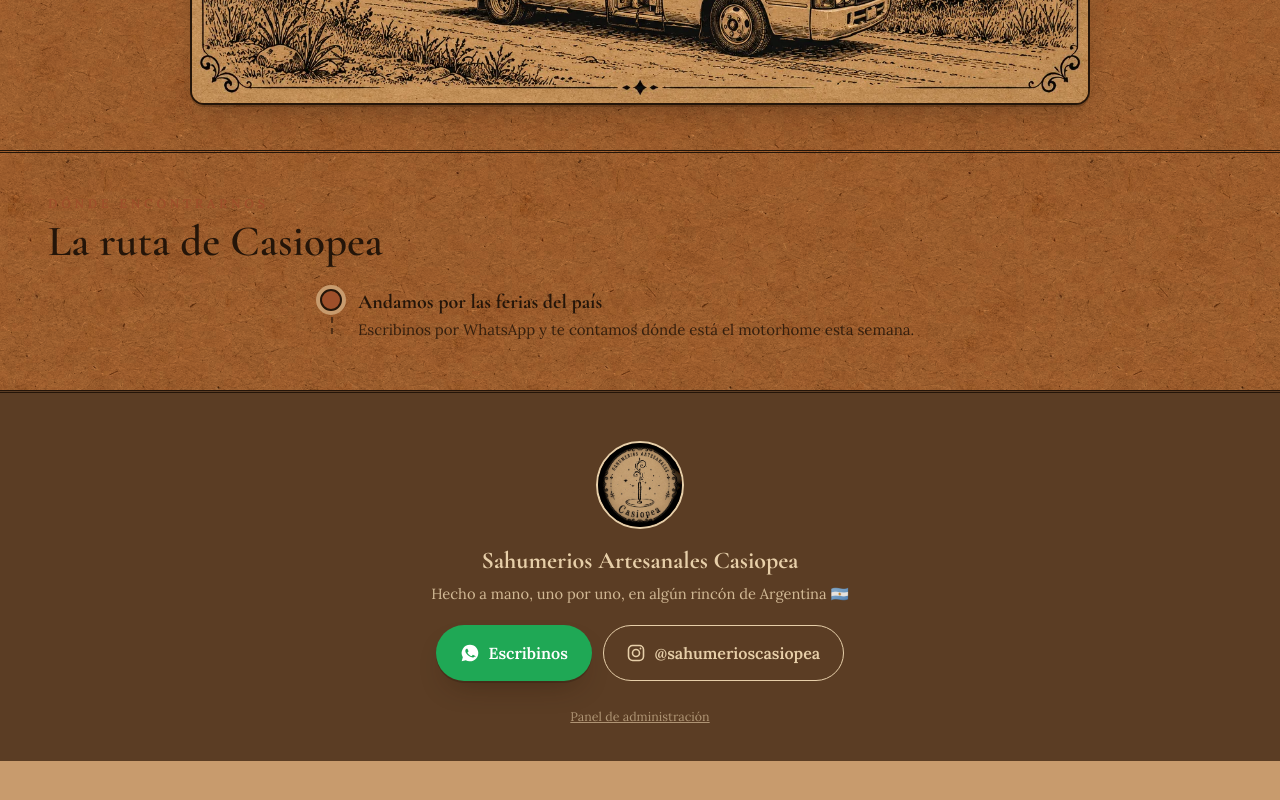
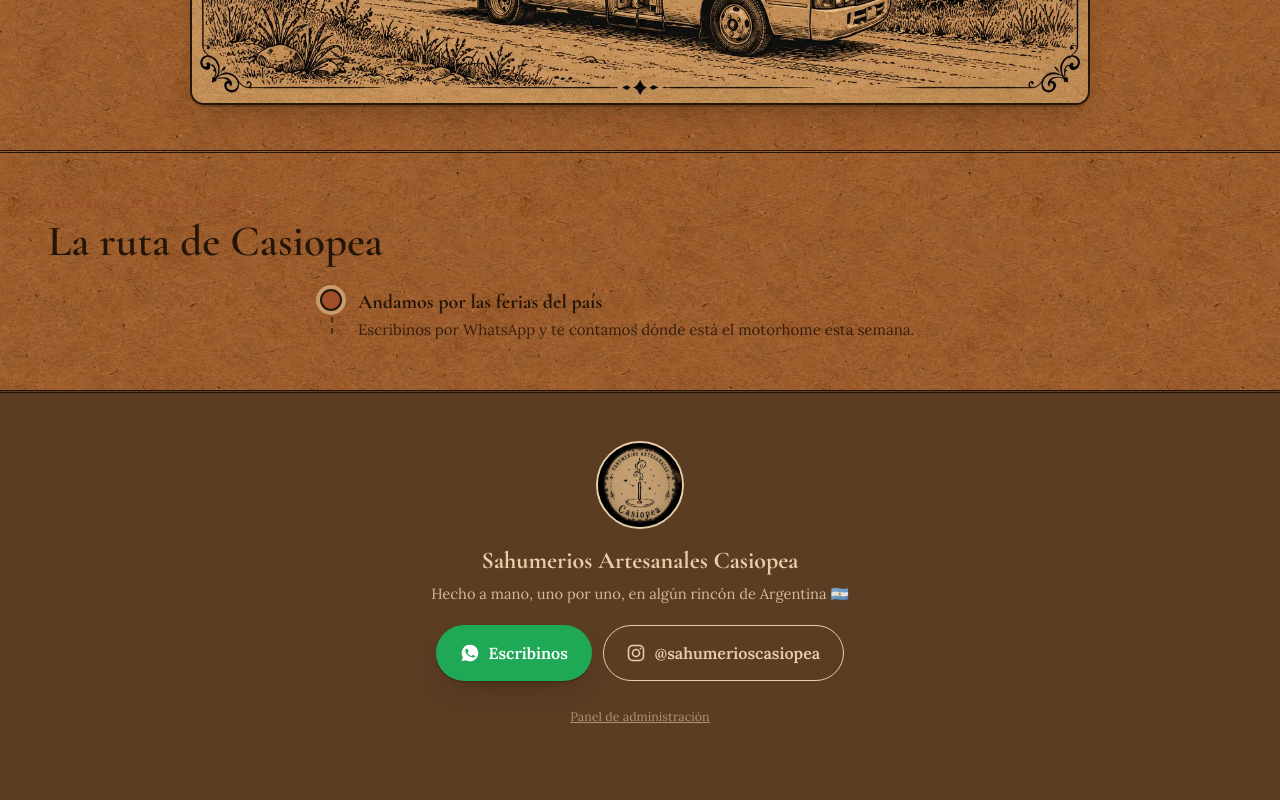
Before and after one commit to palomo1632-prog/tienda-artesanos, a website: page public/index.html in a window 1280 px wide. Shown: the part 3973-4773 px from the top of the page. Before the commit the page ends 4734 px from the top, so only its background shows below. Drawn offline with nearby package versions, Linux system fonts and the light colour scheme; no server answers.

Commit message:
Pie: aire inferior extra para que las barras flotantes no tapen el link del panel

```diff
--- a/public/css/styles.css
+++ b/public/css/styles.css
@@ -381,8 +381,9 @@ h1,h2,h3{ font-family:"Cormorant Garamond", Georgia, serif; font-weight:600; lin
 }
 
 /* ---------- Pie ---------- */
+/* Aire inferior extra: las barras flotantes (pedido y WhatsApp) cubren ~5rem del fondo */
 .pie{
-  text-align:center; padding:3rem 1.5rem calc(2.2rem + env(safe-area-inset-bottom));
+  text-align:center; padding:3rem 1.5rem calc(7rem + env(safe-area-inset-bottom));
   background:var(--madera); color:var(--kraft-claro);
   border-top:3px double var(--tinta);
 }
```
